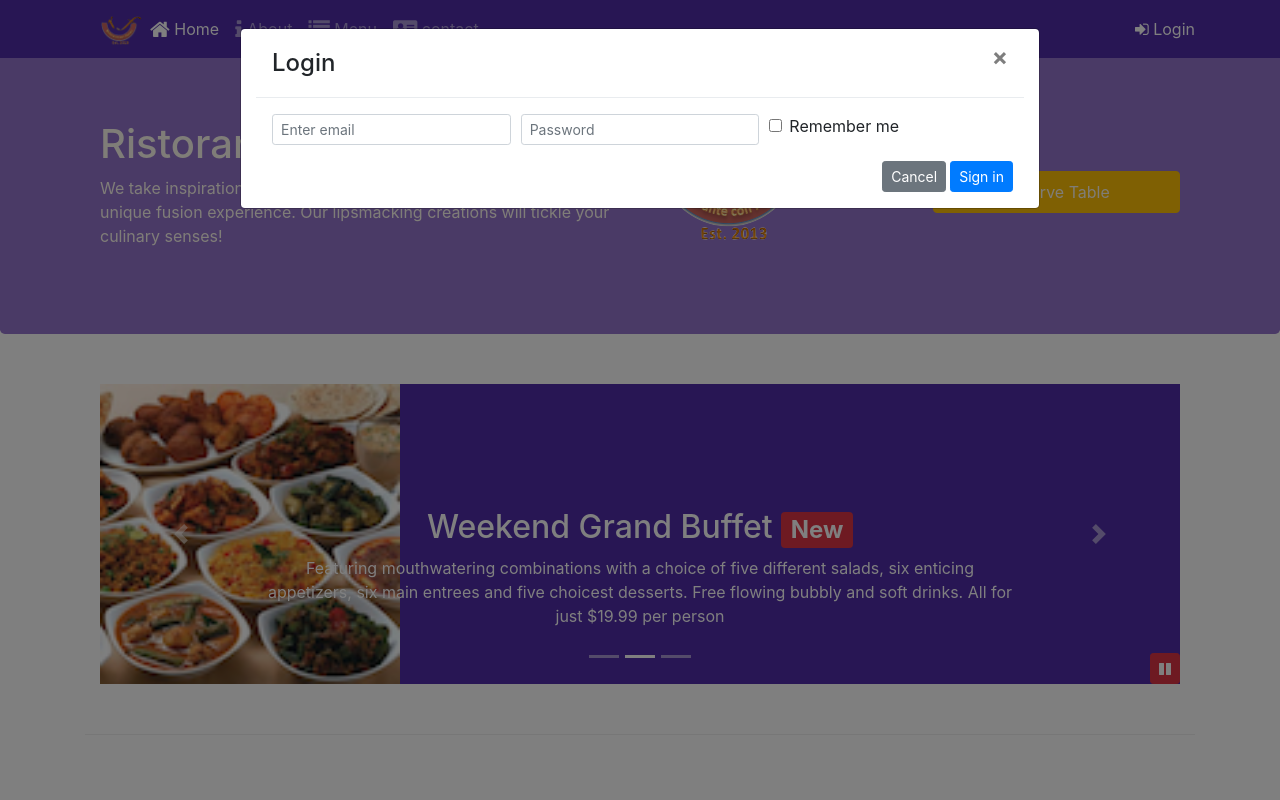
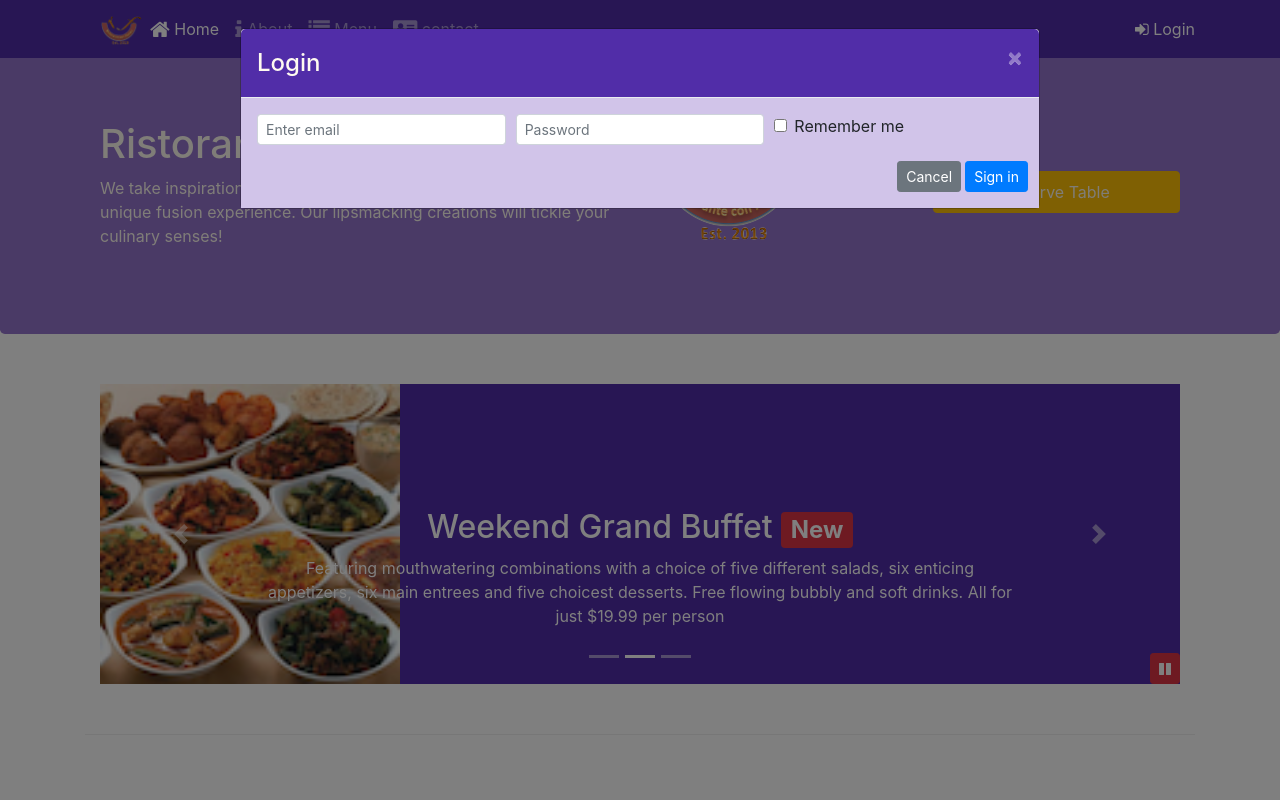
Before and after one commit to salihct/bootsrap, a website: page index.html in a window 1280 px wide. Both pictures are taken after a click on the link "Login". Shown: the top 800 px of the page. Drawn offline with nearby package versions, Linux system fonts and the light colour scheme.

Commit message:
assignment-4

```diff
--- a/css/style.scss
+++ b/css/style.scss
@@ -76,3 +76,15 @@ body{
     bottom: 0px;
     z-index: 1;
 }
+.modal-header {
+    background:$background-dark;
+    color: floralwhite;
+
+}
+.modal-body
+    {
+        background-color: $background-pale;
+    }
+.close {
+    color: $background-pale;
+}
--- a/index.html
+++ b/index.html
@@ -31,7 +31,7 @@
                 <li class="nav-item"><a class="nav-link" href="contactus.html"><span class="fa fa-address-card fa-lg"></span> contact</a></li>
             </ul>
             <span class="navbar-text">
-                <a data-toggle="modal" data-target="#loginModal">
+                <a id="loginbutton">
                 <span class="fa fa-sign-in"></span> Login</a>
             </span>
             </div>
@@ -40,17 +40,17 @@
     <div id="loginModal" class="modal fade" role="dialog">
         <div class="modal-dialog modal-lg" role="content">
             <!-- Modal content-->
-            <div class="modal-content col">
+            <div class="modal-content">
                 <div class="modal-header">
                     <h4 class="modal-title">Login </h4>
-                    <button type="button" class="close" data-dismiss="modal">&times;</button>
+                    <button type="button btn-lg" class="close" data-dismiss="modal">&times;</button>
                 </div>
                 <div class="modal-body">
                     <form>
                         <div class="form-row">
                             <div class="form-group col-sm-4">
-                                    <label class="sr-only" for="exampleInputEmail3">Email address</label>
-                                    <input type="email" class="form-control form-control-sm mr-1" id="exampleInputEmail3" placeholder="Enter email">
+                                <label class="sr-only" for="exampleInputEmail3">Email address</label>
+                                <input type="email" class="form-control form-control-sm mr-1" id="exampleInputEmail3" placeholder="Enter email">
                             </div>
                             <div class="form-group col-sm-4">
                                 <label class="sr-only" for="exampleInputPassword3">Password</label>
@@ -73,6 +73,7 @@
             </div>
         </div>
     </div>
+
     <div id="reserveModal" class="modal fade" role="dialog">
         <div class="modal-dialog modal-lg" role="content">
             <!-- Modal content-->
@@ -158,7 +159,7 @@
                 </div>
                 <div class="col-12 col-sm-3 align-self-center">
                     <a role="button" class="btn btn-block nav-link btn-warning"
-                    data-toggle="modal" data-target="#reserveModal"
+                     id="reservebutton"
                     >Reserve Table</a>
                 </div>
             </div>
@@ -332,6 +333,7 @@
     <script src="node_modules/bootstrap/dist/js/bootstrap.min.js"></script>
     <script>
         $("#carouselButton").click(function(){
+            $("#mycarousel").carousel( { interval: 2000 } );
             if ($("#carouselButton").children("span").hasClass('fa-pause')) {
                 $("#mycarousel").carousel('pause');
                 $("#carouselButton").children("span").removeClass('fa-pause');
@@ -343,6 +345,12 @@
                 $("#carouselButton").children("span").addClass('fa-pause');
             }
         });
+        $("#loginbutton").click(function(){
+            $('#loginModal').modal('toggle')
+        });
+        $("#reservebutton").click(function(){
+            $('#reserveModal').modal('toggle')
+        });
     </script>
 
 </body>
--- a/package.json
+++ b/package.json
@@ -19,6 +19,7 @@
     "bootstrap-social": "^5.1.1",
     "font-awesome": "^4.7.0",
     "jquery": "^3.3.1",
+    "node-sass": "^4.10.0",
     "popper.js": "^1.12.9"
   }
 }
```
Also changed, not shown: css/style.css, 1 other file.
